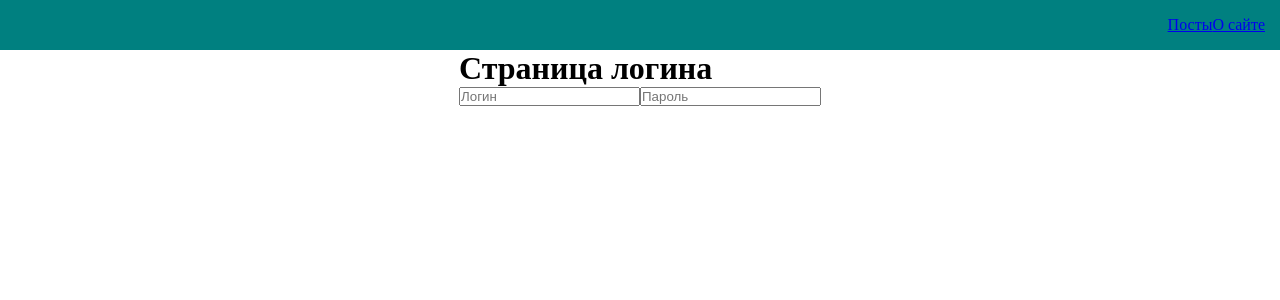
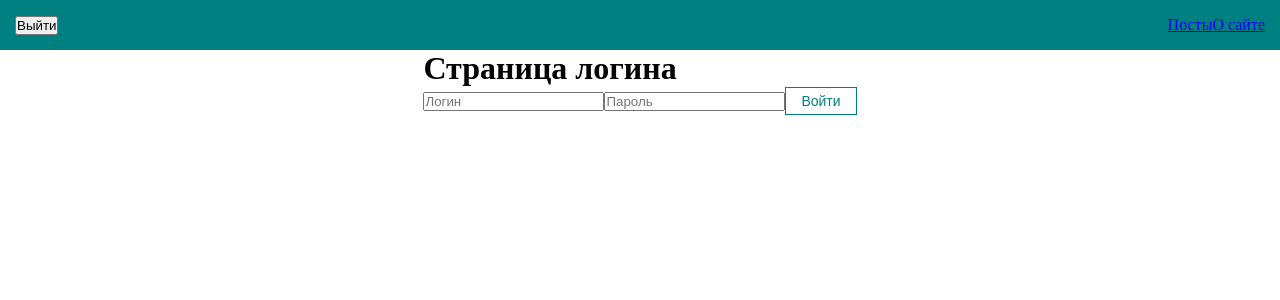
Before and after one commit to Fentan-kyc/ulbitv-app, a React (Create React App) app: page / in a window 1280 px wide. Shown: the top 300 px of the page. Built offline with nearby package versions, Linux system fonts and the light colour scheme.

Commit message:
enter/exit logic

```diff
--- a/src/Components/UI/navbar/Navbar.jsx
+++ b/src/Components/UI/navbar/Navbar.jsx
@@ -1,9 +1,14 @@
-import React from 'react';
+import React, { useContext } from 'react';
 import {Link} from 'react-router-dom';
+import { AuthContext } from '../../../context';
+import MyButton from '../button/MyButton';
 
 const Navbar = () => {
+  const {isAuth, setIsAuth} = useContext(AuthContext);
+
   return (
     <div className="navbar">
+      <button onClick={() => setIsAuth(false)}>Выйти</button>
       <div className="navbar__links">
         <Link to="/posts">Посты</Link>
         <Link to="/about">О сайте</Link>
--- a/src/pages/Login.jsx
+++ b/src/pages/Login.jsx
@@ -18,6 +18,7 @@ const Login = () => {
         <form onSubmit={login}>
             <input type="text" placeholder='Логин' />
             <input type="text" placeholder='Пароль' />
+            <MyButton>Войти</MyButton>
         </form>
     </div>
   )
```
